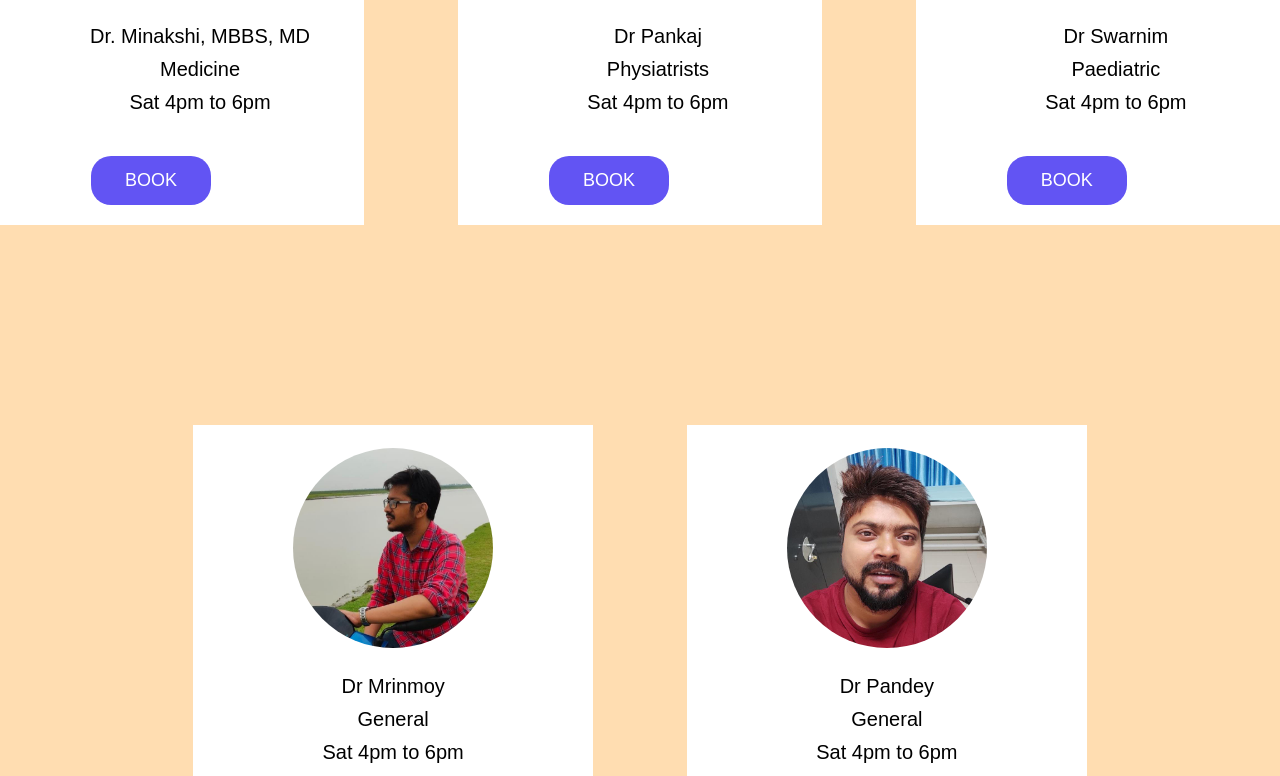
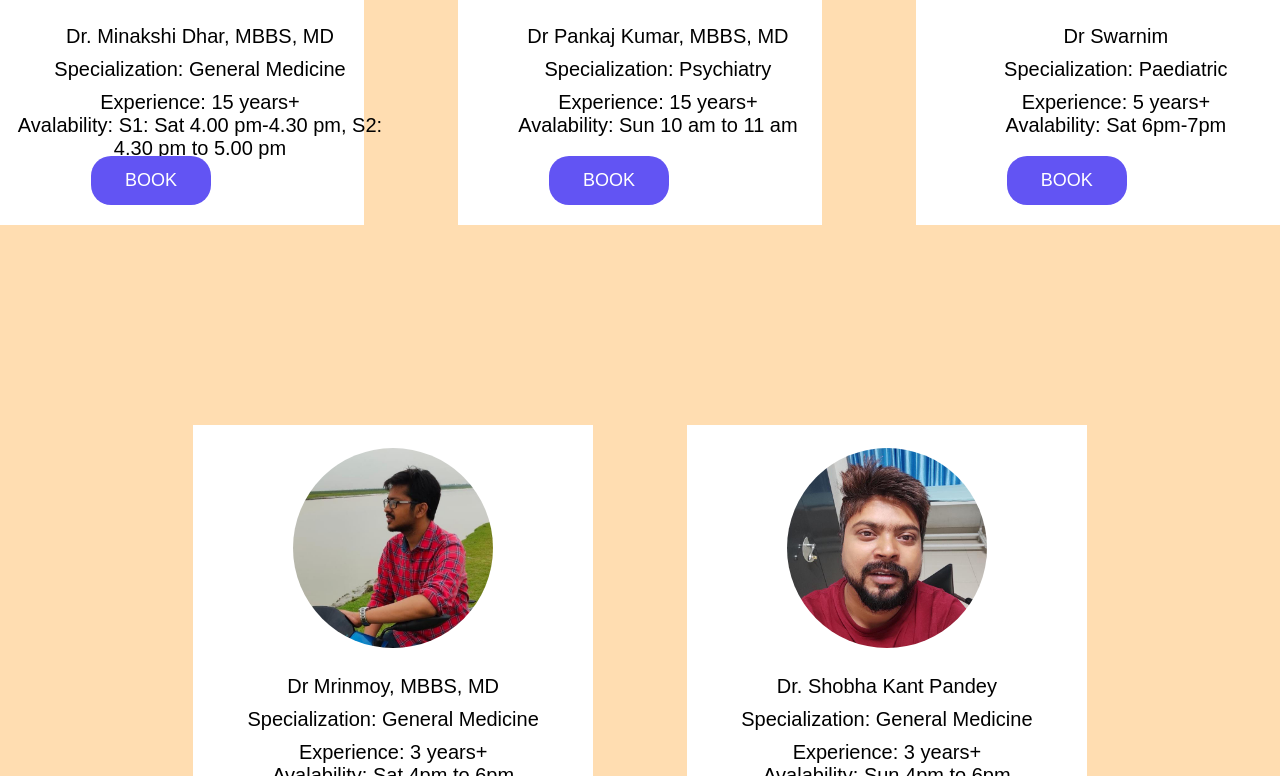
Before and after one commit to soumen20220921/HealthCareClinicalAi, a React (Create React App) app: page /onlinedoctor in a window 1280 px wide. Shown: the part 544-1320 px from the top of the page. Built offline with nearby package versions, Linux system fonts and the light colour scheme.

Commit message:
update_161023_1

```diff
--- a/src/OnlineDoctor.js
+++ b/src/OnlineDoctor.js
@@ -4,39 +4,44 @@ import "./OnlineDoctor.css";
 // Not Completed
 const data = [
   {
-    name: "Dr. Minakshi, MBBS, MD",
-    department: "Medicine",
-    hospital: "Sat 4pm to 6pm",
+    name: "Dr. Minakshi Dhar, MBBS, MD",
+    department: "Specialization: General Medicine",
+    experience: "Experience: 15 years+",
+    hospital: "Avalability: S1: Sat 4.00 pm-4.30 pm, \n S2: 4.30 pm to 5.00 pm",
     img: "./images/Minakshi-Dhar.jpg",
     link: "https://forms.gle/uC6qnGcjyA5UjyT49"
   },
 
   {
-    name: "Dr Pankaj",
-    department: "Physiatrists",
-    hospital: "Sat 4pm to 6pm",
+    name: "Dr Pankaj Kumar, MBBS, MD",
+    department: "Specialization: Psychiatry",
+    experience: "Experience: 15 years+",
+    hospital: "Avalability: Sun 10 am to 11 am",
     img: "./images/Dr Pankaj.jpeg"
   },
 
   {
     name: "Dr Swarnim",
-    department: "Paediatric",
-    hospital: "Sat 4pm to 6pm",
+    department: "Specialization: Paediatric",
+    experience: "Experience: 5 years+",
+    hospital: "Avalability: Sat 6pm-7pm",
     img: "./images/Sawarnin.jpeg"
   }
 ]
 const data2 = [
   {
-    name: "Dr Mrinmoy",
-    department: "General",
-    hospital: "Sat 4pm to 6pm",
+    name: "Dr Mrinmoy, MBBS, MD",
+    department: "Specialization: General Medicine",
+    experience: "Experience: 3 years+",
+    hospital: "Avalability: Sat 4pm to 6pm",
     img: "./images/mrinmoy.jpeg"
   },
 
   {
-    name: "Dr Pandey",
-    department: "General",
-    hospital: "Sat 4pm to 6pm",
+    name: "Dr. Shobha Kant Pandey",
+    department: "Specialization: General Medicine",
+    experience: "Experience: 3 years+",
+    hospital: "Avalability: Sun 4pm to 6pm",
     img: "./images/DrPandey.jpg"
   },
 
@@ -58,6 +63,7 @@ const OnlineDoctor = () => {
             <div className='details'>
               <h1>{elm.name}</h1>
               <h4>{elm.department}</h4>
+              <h3>{elm.experience}</h3>
               <h3>{elm.hospital}</h3>
             </div>
             <div className='drbook'>
@@ -78,6 +84,7 @@ const OnlineDoctor = () => {
             <div className='details'>
               <h1>{elm.name}</h1>
               <h4>{elm.department}</h4>
+              <h3>{elm.experience}</h3>
               <h3>{elm.hospital}</h3>
             </div>
             <div className='drbook'>
```
